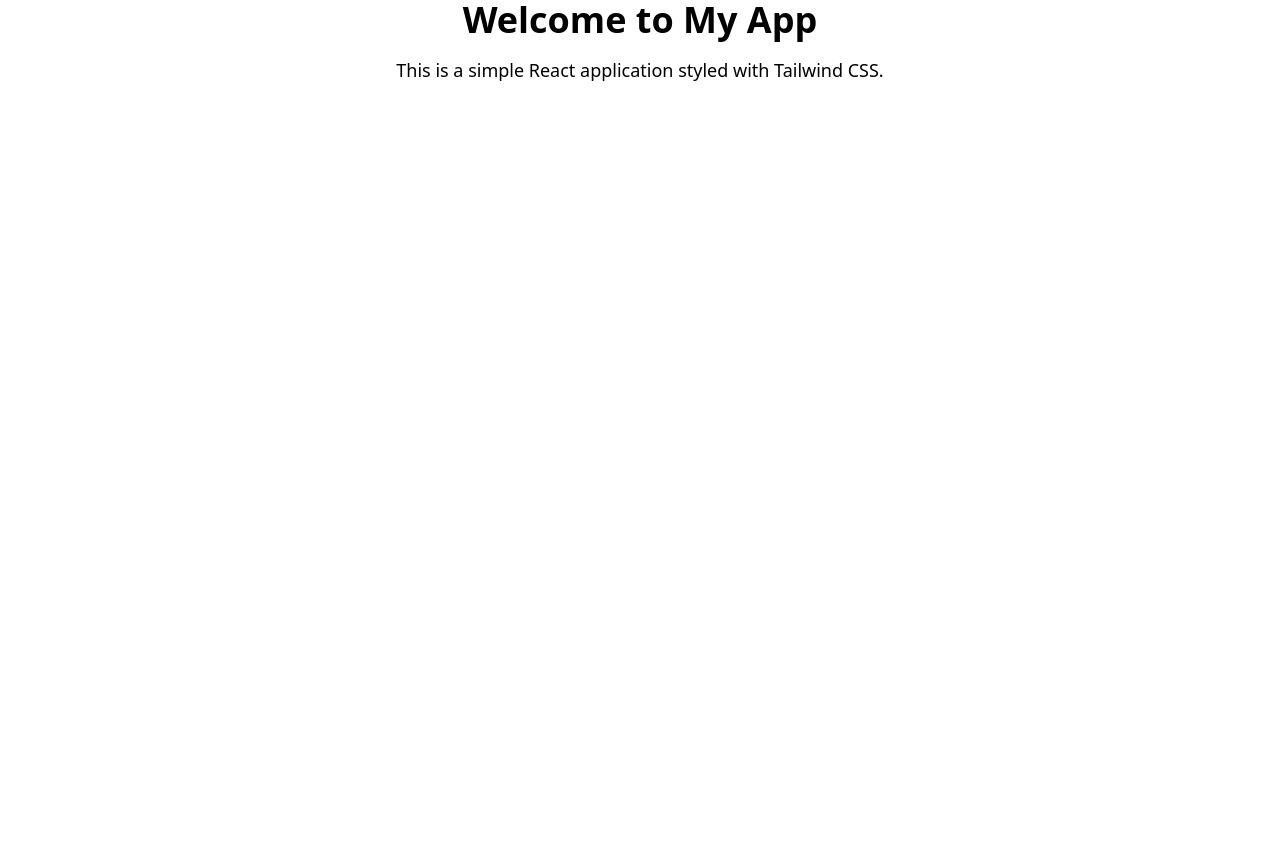
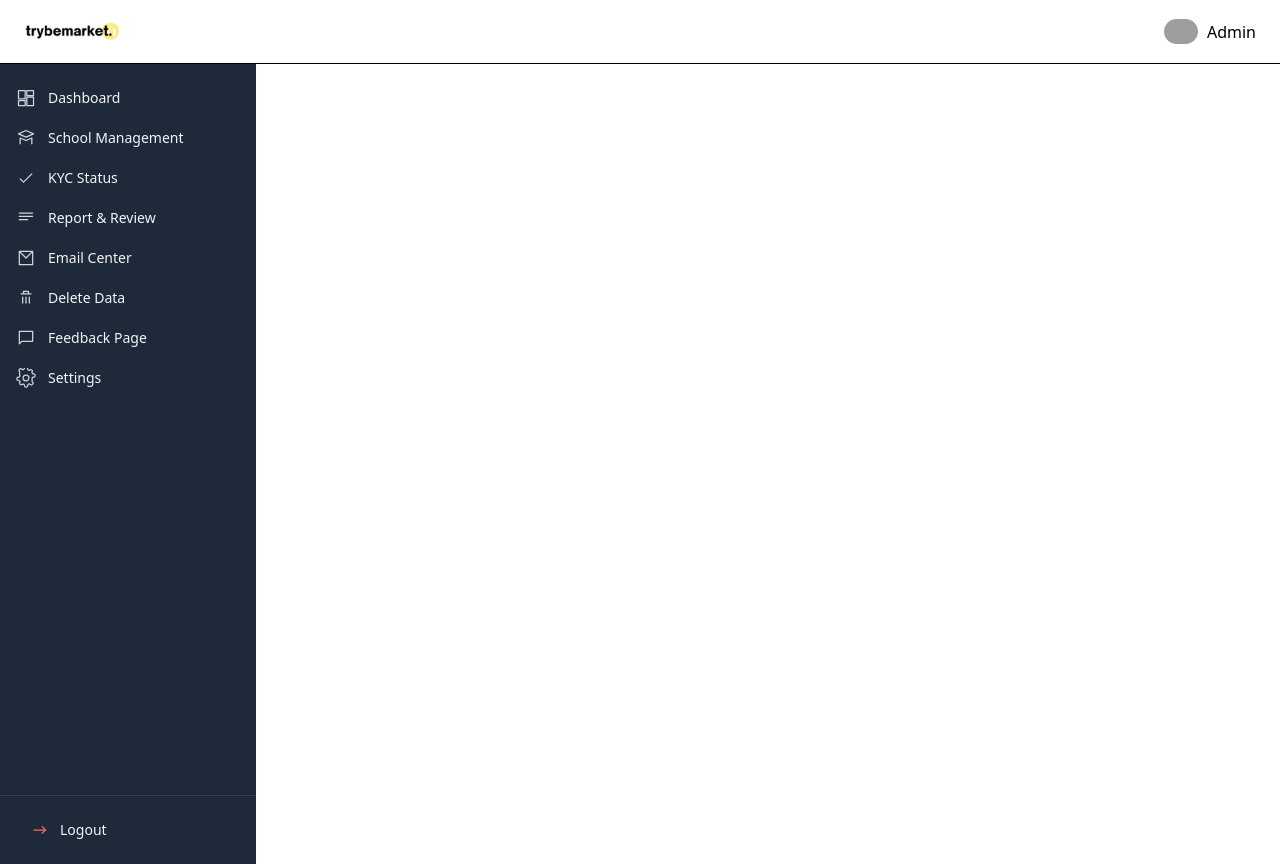
Before and after one commit to trybenode/trybemarket-admin, a Next.js app: page / in a window 1280 px wide. Before the commit the page ends 800 px from the top, so only its background shows below. Built offline with nearby package versions, Linux system fonts and the light colour scheme; grey boxes are pictures that could not be loaded.

Commit message:
used layout logic

```diff
--- a/src/app/layout.jsx
+++ b/src/app/layout.jsx
@@ -1,14 +1,18 @@
-import './globals.css'
+import "./globals.css";
+import Header from "../components/Header";
+import SideNav from "../components/SideNav";
 
 export const metadata = {
-  title: 'TrybeMarket Admin',
-  description: 'Admin dashboard for TrybeMarket',
-}
+  title: "TrybeMarket Admin",
+  description: "Admin dashboard for TrybeMarket",
+};
 
 export default function RootLayout({ children }) {
   return (
     <html lang="en">
+      <Header />
+      <SideNav />
       <body>{children}</body>
     </html>
-  )
+  );
 }
--- a/src/app/page.jsx
+++ b/src/app/page.jsx
@@ -1,8 +1,9 @@
+
+
 export default function Home() {
   return (
     <div className="text-center">
-      <h1 className="text-4xl font-bold">Welcome to My App</h1>
-      <p className="mt-4 text-lg">This is a simple React application styled with Tailwind CSS.</p>
+
     </div>
   )
 }
```
Also changed, not shown: public/logo.png (added), 1 other file (tests, documents, lock files or other folders).
